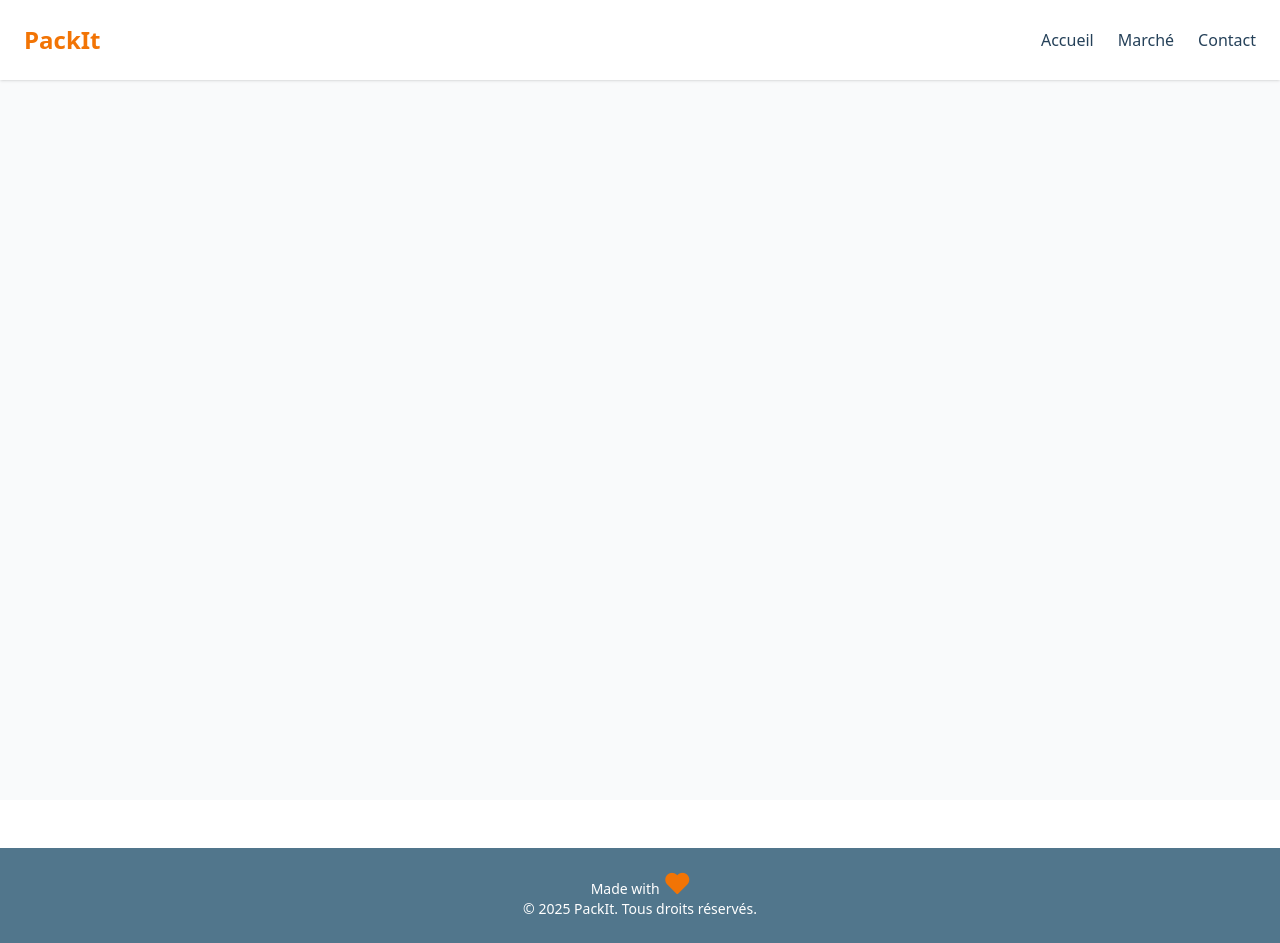
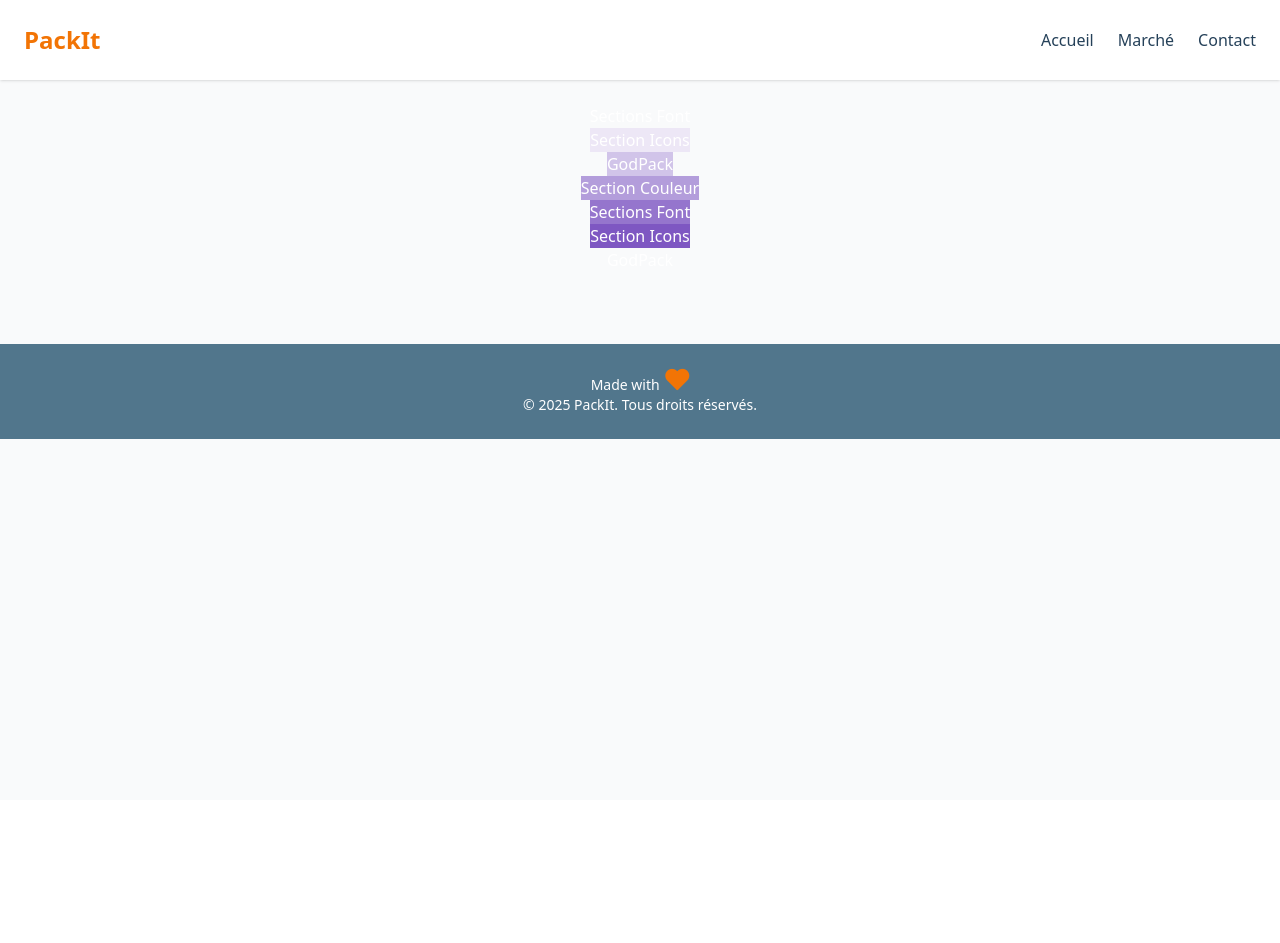
Before and after one commit to ReadyToDevNow/NovaKit, a Vue app: page /Product in a window 1280 px wide. After the commit the page ends 800 px from the top, so only its background shows below. Built offline with nearby package versions, Linux system fonts and the light colour scheme.

Commit message:
feat(): Create a color section

```diff
--- a/src/components/HomePage.vue
+++ b/src/components/HomePage.vue
@@ -10,7 +10,7 @@
       </nav>
     </header>
 
-    <!-- Hero Section -->
+    <!-- Catch Section -->
     <section class="text-center py-20 bg-[#51768C] text-white">
       <h2 class="text-4xl font-extrabold mb-4">Explorez des assets digitaux uniques</h2>
       <p class="text-lg max-w-2xl mx-auto">
--- a/src/components/ProductSheet.vue
+++ b/src/components/ProductSheet.vue
@@ -9,8 +9,30 @@
         <a href="#" class="hover:text-[#F24405]">Contact</a>
       </nav>
     </header>
+
+    <!-- Catch Section
+    <section class="text-center py-20 bg-[#51768C] text-white">
+      <h2 class="text-4xl font-extrabold mb-4">Explorez des assets digitaux uniques</h2>
+      <p class="text-lg max-w-2xl mx-auto">
+        Sprites 2D, illustrations, icônes et bien plus à portée de clic.
+      </p>
+    </section>
+-->
+    <!-- Main content - 1 card per row -->
+    <main class="p-6 space-y-6 max-w-3xl mx-auto">
+      <div class="flex flex-col items-center text-white">
+        <span></span>
+        <span class="bg-[#673AB7 ]">Sections Font</span>
+        <span class="bg-[#EDE7F6]">Section Icons</span>
+        <span class="bg-[#D1C4E9]">GodPack</span>
+        <span class="bg-[#B39DDB]">Section Couleur</span>
+        <span class="bg-[#9575CD]">Sections Font</span>
+        <span class="bg-[#7E57C2]">Section Icons</span>
+        <span>GodPack</span>
       </div>
+    </main>
 
+    <!-- Footer -->
     <footer
       class="bg-[#51768C] flex flex-col text-center justify-center text-sm text-white mt-12 py-6"
     >
@@ -19,4 +41,6 @@
       ></span>
       <span> © 2025 PackIt. Tous droits réservés.</span>
     </footer>
+  </div>
 </template>
+<script></script>
```
Lines whose indentation alone changed are shown as unchanged.
